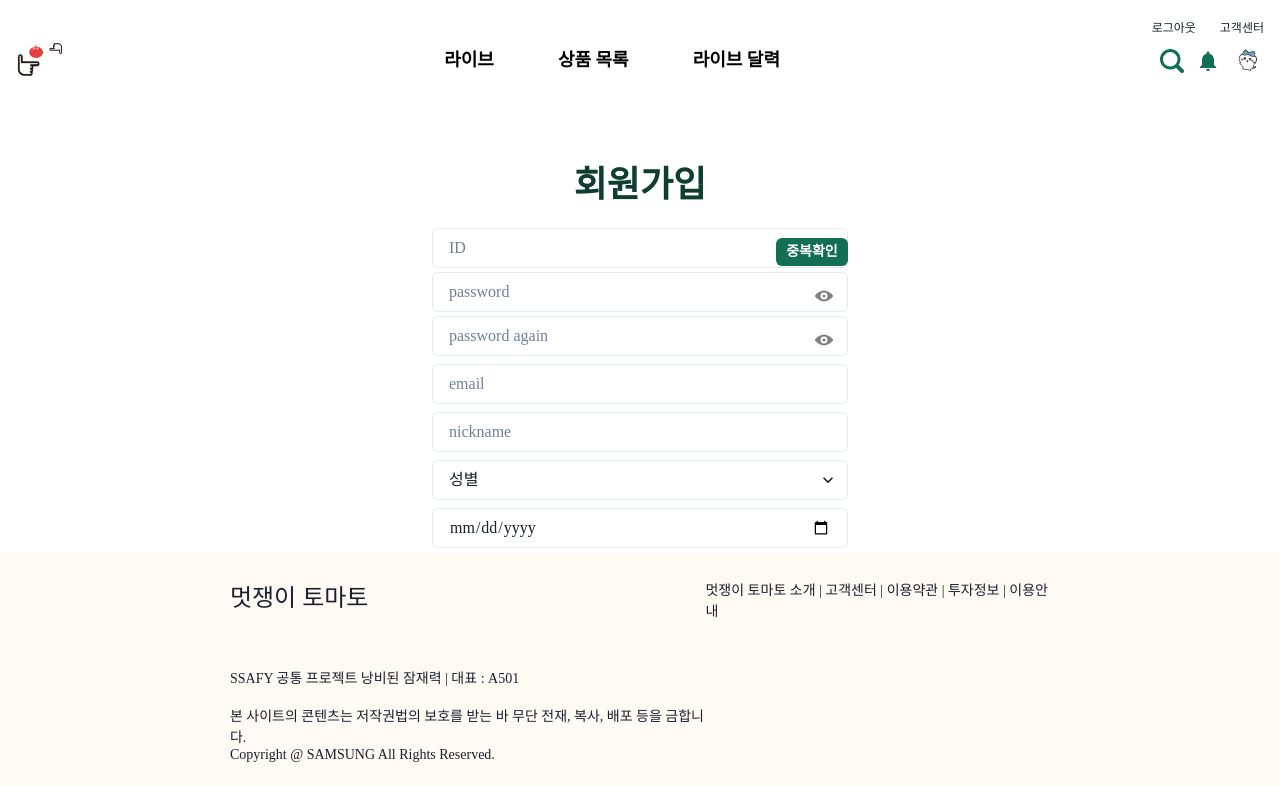
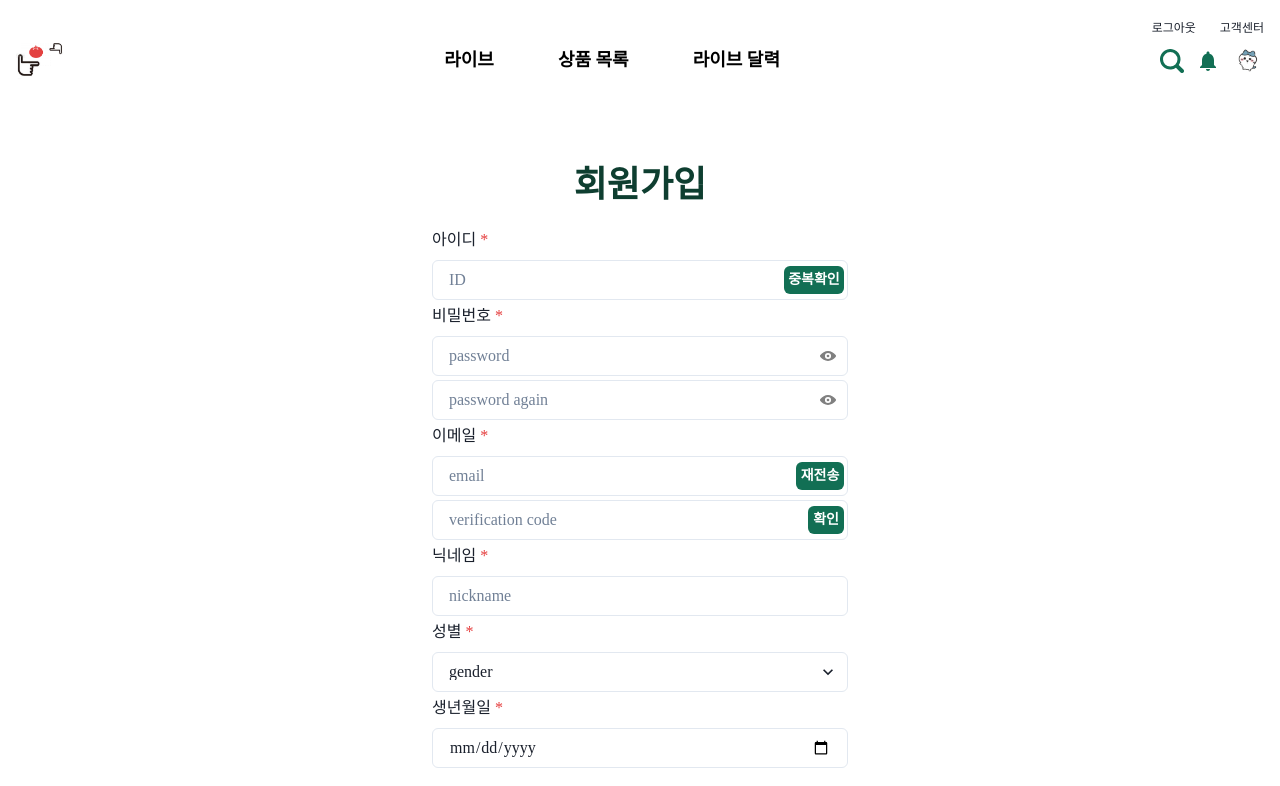
Before and after one commit to YangSSo51/the-cool-tomato, a React (Vite) app in the folder vite-project/: page /v1/signup in a window 1280 px wide. Shown: the top 786 px of the page. Built offline with nearby package versions, Linux system fonts and the light colour scheme; a web font is replaced by a local one.

Commit message:
Feat: 이메일 인증 UI 추가 Style: 마진 크기 조절

```diff
--- a/vite-project/src/components/signup/SignUpForm.tsx
+++ b/vite-project/src/components/signup/SignUpForm.tsx
@@ -8,6 +8,7 @@ import {
     FormControl,
     FormErrorMessage,
     Select,
+    FormLabel,
 } from "@chakra-ui/react";
 import { ViewIcon } from "@chakra-ui/icons";
 
@@ -16,6 +17,7 @@ function SignUpForm() {
     const [password, setPassword] = useState("");
     const [passwordAgain, setPasswordAgain] = useState("");
     const [email, setEmail] = useState("");
+    const [emailVerification, setEmailVerification] = useState("");
     const [nickname, setNickname] = useState("");
     const [sex, setSex] = useState("");
     const [birthday, setBirthday] = useState("");
@@ -35,8 +37,9 @@ function SignUpForm() {
     return (
         <>
             <form onSubmit={onSubmit} style={{ width: "100%" }}>
-                <FormControl mt={1} isInvalid={isUsernameValid}>
-                    <InputGroup size="lg">
+                <FormControl mt={1} isInvalid={isUsernameValid} isRequired>
+                    <FormLabel>아이디</FormLabel>
+                    <InputGroup size="md">
                         <Input
                             focusBorderColor="themeGreen.500"
                             placeholder="ID"
@@ -45,7 +48,7 @@ function SignUpForm() {
                             value={username}
                             onChange={(e) => setUsername(e.target.value)}
                         />
-                        <InputRightElement width="4.5rem">
+                        <InputRightElement width="4rem" pr={"1"}>
                             <Button
                                 h="1.75rem"
                                 size="sm"
@@ -58,13 +61,12 @@ function SignUpForm() {
                                 중복확인
                             </Button>
                         </InputRightElement>
-                        <FormErrorMessage>
-                            아이디를 확인해 주세요
-                        </FormErrorMessage>
                     </InputGroup>
+                    <FormErrorMessage>아이디를 확인해 주세요</FormErrorMessage>
                 </FormControl>
-                <FormControl my={1} isInvalid={isPasswordValid}>
-                    <InputGroup size="lg">
+                <FormControl my={1} isInvalid={isPasswordValid} isRequired>
+                    <FormLabel>비밀번호</FormLabel>
+                    <InputGroup size="md">
                         <Input
                             focusBorderColor="themeGreen.500"
                             placeholder="password"
@@ -79,7 +81,7 @@ function SignUpForm() {
                             <ViewIcon color="grey" />
                         </InputRightElement>
                     </InputGroup>
-                    <InputGroup size="lg">
+                    <InputGroup size="md">
                         <Input
                             focusBorderColor="themeGreen.500"
                             placeholder="password again"
@@ -96,7 +98,9 @@ function SignUpForm() {
                         비밀번호를 확인해 주세요
                     </FormErrorMessage>
                 </FormControl>
-                <FormControl py={1} isInvalid={isEmailValid}>
+                <FormControl my={1} isInvalid={isEmailValid} isRequired>
+                    <FormLabel>이메일</FormLabel>
+                    <InputGroup size="md" mb={"1"}>
                         <Input
                             focusBorderColor="themeGreen.500"
                             placeholder="email"
@@ -105,9 +109,49 @@ function SignUpForm() {
                             value={email}
                             onChange={(e) => setEmail(e.target.value)}
                         ></Input>
+                        <InputRightElement pr={"1"} w="3.25rem">
+                            <Button
+                                h="1.75rem"
+                                size="sm"
+                                colorScheme="themeGreen"
+                                variant="solid"
+                                // color="themeGreen.500"
+                                // onClick={}
+                                borderRadius="md"
+                            >
+                                재전송
+                            </Button>
+                        </InputRightElement>
+                    </InputGroup>
+                    <InputGroup size="md">
+                        <Input
+                            focusBorderColor="themeGreen.500"
+                            placeholder="verification code"
+                            size="md"
+                            value={emailVerification}
+                            onChange={(e) =>
+                                setEmailVerification(e.target.value)
+                            }
+                        ></Input>
+                        <InputRightElement pr={"1"}>
+                            <Button
+                                h="1.75rem"
+                                size="sm"
+                                colorScheme="themeGreen"
+                                variant="solid"
+                                // color="themeGreen.500"
+                                // onClick={}
+                                borderRadius="md"
+                            >
+                                확인
+                            </Button>
+                        </InputRightElement>
+                    </InputGroup>
+
                     <FormErrorMessage>이메일을 확인해 주세요</FormErrorMessage>
                 </FormControl>
-                <FormControl py={1} isInvalid={isNicknameValid}>
+                <FormControl my={1} isInvalid={isNicknameValid} isRequired>
+                    <FormLabel>닉네임</FormLabel>
                     <Input
                         focusBorderColor="themeGreen.500"
                         placeholder="nickname"
@@ -118,9 +162,10 @@ function SignUpForm() {
                     ></Input>
                     <FormErrorMessage>닉네임을 확인해 주세요</FormErrorMessage>
                 </FormControl>
-                <FormControl py={1} isInvalid={isSexValid}>
+                <FormControl my={1} isInvalid={isSexValid} isRequired>
+                    <FormLabel>성별</FormLabel>
                     <Select
-                        placeholder="성별"
+                        placeholder="gender"
                         value={sex}
                         onChange={(e) => setSex(e.target.value)}
                     >
@@ -129,7 +174,8 @@ function SignUpForm() {
                     </Select>
                     <FormErrorMessage>성별을 확인해 주세요</FormErrorMessage>
                 </FormControl>
-                <FormControl py={1} isInvalid={isBirthdayValid}>
+                <FormControl my={1} isInvalid={isBirthdayValid} isRequired>
+                    <FormLabel>생년월일</FormLabel>
                     <Input
                         focusBorderColor="themeGreen.500"
                         placeholder="birthday"
@@ -140,6 +186,15 @@ function SignUpForm() {
                         onChange={(e) => setBirthday(e.target.value)}
                     ></Input>
                 </FormControl>
+                <Button
+                    my={4}
+                    w="100%"
+                    colorScheme="themeGreen"
+                    type="submit"
+                    borderRadius="3xl"
+                >
+                    회원가입
+                </Button>
             </form>
         </>
     );
--- a/vite-project/src/pages/SignUpPage.tsx
+++ b/vite-project/src/pages/SignUpPage.tsx
@@ -9,7 +9,7 @@ function SignUpPage() {
                 <Container
                     pt={3}
                     m={0}
-                    maxW={{ xl: "35%", lg: "75%", sm: "90%" }}
+                    maxW={{ xl: "35%", lg: "60%", sm: "90%" }}
                     centerContent
                 >
                     <Text
```
Lines whose indentation alone changed are shown as unchanged.
